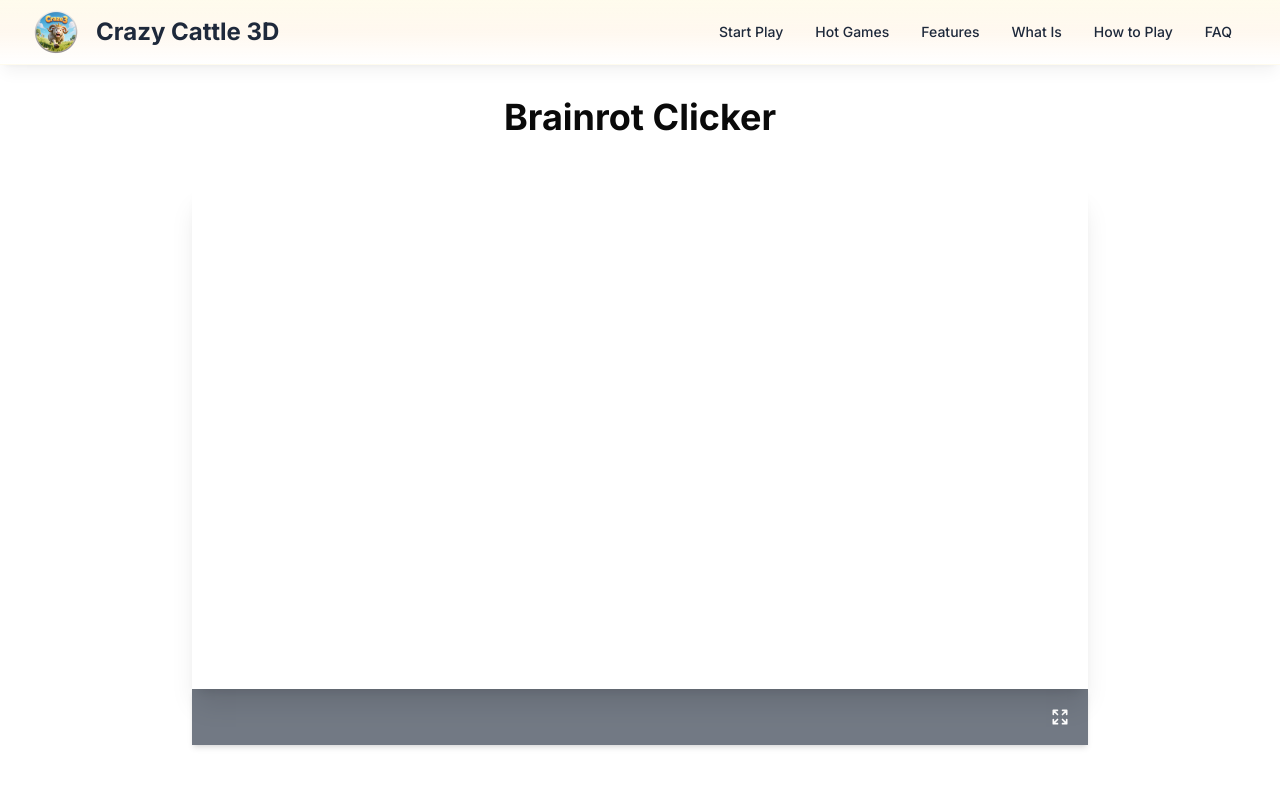
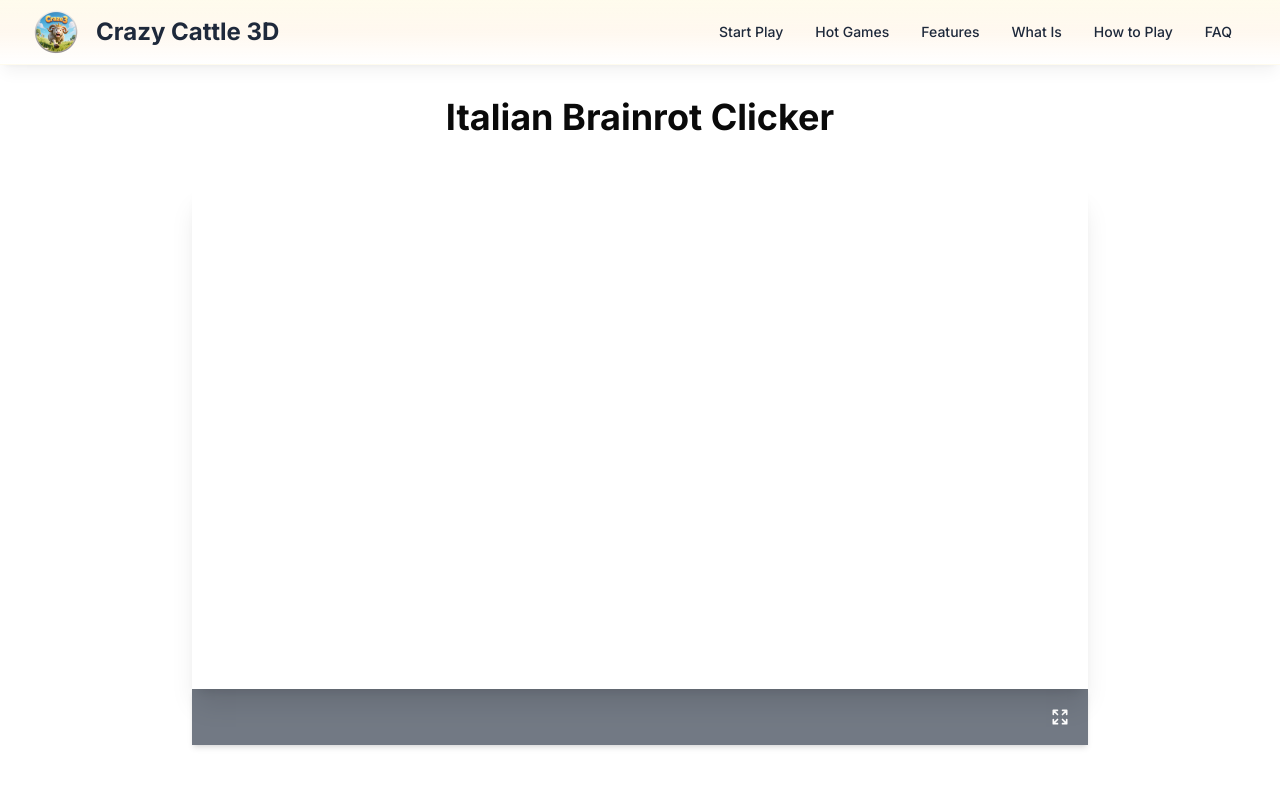
Before and after one commit to zhangyuliang1994/crazycattle3d, a Next.js app: page /brainrot-clicker in a window 1280 px wide. Shown: the top 800 px of the page. Built offline with nearby package versions, Linux system fonts and the light colour scheme.

Commit message:
refactor brainrot to italian brainrot

```diff
--- a/app/brainrot-clicker/content.ts
+++ b/app/brainrot-clicker/content.ts
@@ -7,7 +7,7 @@ export const brainrotClickerContent = {
   // 游戏区域配置
   gameSection: {
     ...globalContent.gameSection,
-    title: "Brainrot Clicker",
+    title: "Italian Brainrot Clicker",
     game: {
       url: '/brainrot-clicker.embed', // 嵌入链接，后续可能需要调整
       title: "brainrot-clicker",
@@ -18,12 +18,12 @@ export const brainrotClickerContent = {
   // 特性部分配置
   features: {
     // Title reflecting the game's unique theme and keywords
-    title: "Brainrot Clicker: Meme-Powered Online Game Features - Play Free!",
+    title: "Italian Brainrot Clicker: Meme-Powered Online Game Features - Play Free!",
     items: [
       {
         // Highlights the core clicker mechanic and meme theme
         title: "Tap Into Meme-Fueled Madness",
-        description: "Dive into Brainrot Clicker, a hilarious free online clicker game! Tap your way through layers of internet absurdity inspired by Italian Brainrot. Unlock bizarre characters and chaotic upgrades in this unblocked game experience."
+        description: "Dive into Italian Brainrot Clicker, a hilarious free online clicker game! Tap your way through layers of internet absurdity inspired by Italian Brainrot. Unlock bizarre characters and chaotic upgrades in this unblocked game experience."
       },
       {
         // Focuses on the character collection aspect
@@ -33,82 +33,82 @@ export const brainrotClickerContent = {
       {
         // Describes the addictive gameplay loop
         title: "Addictive Click, Upgrade, Repeat Gameplay",
-        description: "The core of this free game is simple: click to earn, then upgrade your brainrot army! Brainrot Clicker offers fast-paced progression and fills your screen with colorful, unpredictable madness. Perfect for fans of incremental io games."
+        description: "The core of this free game is simple: click to earn, then upgrade your Italian Brainrot army! Italian Brainrot Clicker offers fast-paced progression and fills your screen with colorful, unpredictable madness. Perfect for fans of incremental io games."
       },
       {
         // Emphasizes the game's unique selling points
         title: "Unpredictable Surprises & Boosts",
-        description: "What sets Brainrot Clicker apart when you play online? Expect the unexpected! Special effects, surprise character appearances, and powerful boosts keep you engaged and laughing as the meme chaos unfolds in this free unblocked game."
+        description: "What sets Italian Brainrot Clicker apart when you play online? Expect the unexpected! Special effects, surprise character appearances, and powerful boosts keep you engaged and laughing as the meme chaos unfolds in this free unblocked game."
       },
       {
         // Highlights accessibility and play style
         title: "Instant Fun for All Players",
-        description: "No learning curve here! Just dive into Brainrot Clicker and start tapping. This free online game is perfect for short bursts of fun or longer meme-binging sessions. Play unblocked anytime, anywhere."
+        description: "No learning curve here! Just dive into Italian Brainrot Clicker and start tapping. This free online game is perfect for short bursts of fun or longer meme-binging sessions. Play unblocked anytime, anywhere."
       }
     ]
   },
 
   whatIs: {
     // Title clearly defines the game and includes keywords
-    title: "What is Brainrot Clicker? The Viral Meme Online Game Explained",
+    title: "What is Italian Brainrot Clicker? The Viral Meme Online Game Explained",
     // Description based on the provided info, integrating keywords
-    description: "Brainrot Clicker is an intense, free online incremental game that hilariously combines the energy of viral memes with addictive clicker gameplay. Play unblocked and dive into the surreal Italian Brainrot trend! Your mission? Tap through layers of glorious insanity, unlocking progressively weirder characters and powerful boosts.\n\n" +
-      "Whether you're a seasoned clicker game enthusiast or a casual player looking for laughs, Brainrot Clicker throws you into a world where logic is optional and meme-powered humor reigns supreme. Collect iconic brainrot personalities like Bombardino Crocodilo and Tung Tung Tung Sahur, brought to life with vivid animations and offbeat sound effects. It's a standout among free io games for its sheer absurdity.\n\n" +
-      "Ready to play Brainrot Clicker? No downloads needed – just pure, unadulterated, free meme-clicking fun that gets more chaotic with every tap. Can you unlock all the brainrot characters and embrace the madness?",
+    description: "Italian Brainrot Clicker is an intense, free online incremental game that hilariously combines the energy of viral memes with addictive clicker gameplay. Play unblocked and dive into the surreal Italian Brainrot trend! Your mission? Tap through layers of glorious insanity, unlocking progressively weirder characters and powerful boosts.\n\n" +
+      "Whether you're a seasoned clicker game enthusiast or a casual player looking for laughs, Italian Brainrot Clicker throws you into a world where logic is optional and meme-powered humor reigns supreme. Collect iconic Italian Brainrot personalities like Bombardino Crocodilo and Tung Tung Tung Sahur, brought to life with vivid animations and offbeat sound effects. It's a standout among free io games for its sheer absurdity.\n\n" +
+      "Ready to play Italian Brainrot Clicker? No downloads needed – just pure, unadulterated, free meme-clicking fun that gets more chaotic with every tap. Can you unlock all the Italian Brainrot characters and embrace the madness?",
     logo: {
       // Placeholder - update if you have a specific logo for Brainrot Clicker
       src: "/assets/brainrot-clicker/brainrot-clicker-logo.png",
       // Alt text updated for the new game concept and keywords
-      alt: "Brainrot Clicker - Free Online Unblocked Meme Clicker Game Logo"
+      alt: "Italian Brainrot Clicker - Free Online Unblocked Meme Clicker Game Logo"
     }
   },
 
   howToPlay: {
     // Title reflecting the game and keywords
-    title: "How to Play Brainrot Clicker Online Free: Guide to Meme Madness",
+    title: "How to Play Italian Brainrot Clicker Online Free: Guide to Meme Madness",
     // Description focused on clicker mechanics and progression
-    description: "Playing Brainrot Clicker online is simple but hilariously addictive! The goal of this free game is to click as much as possible. Each tap earns you 'Brainrot' points, which you use to unlock meme character upgrades and powerful boosts along the way. The more you click, the more you earn, the more you can upgrade in this unblocked game!\n\n" +
+    description: "Playing Italian Brainrot Clicker online is simple but hilariously addictive! The goal of this free game is to click as much as possible. Each tap earns you 'Italian Brainrot' points, which you use to unlock meme character upgrades and powerful boosts along the way. The more you click, the more you earn, the more you can upgrade in this unblocked game!\n\n" +
       "You start with a basic character like Tralalero Tralala. As you play and click, you'll quickly unlock more absurd Italian Brainrot icons like Bombardino Crocodilo. Use your earned coins wisely to upgrade your clicks per tap, auto-clickers, and character farms to accelerate your journey into meme chaos. It's a classic clicker game loop with a unique viral twist, common in popular io games.\n\n" +
-      "Keep an eye on your coin balance and strategically invest in upgrades like 'Cursor' for +1 Brainrot per click or 'Auto Click' for passive income. Unlocking new skins and weather effects are milestones in your Brainrot Clicker adventure. Can you unlock them all in this free online game?",
+      "Keep an eye on your coin balance and strategically invest in upgrades like 'Cursor' for +1 Italian Brainrot per click or 'Auto Click' for passive income. Unlocking new skins and weather effects are milestones in your Italian Brainrot Clicker adventure. Can you unlock them all in this free online game?",
     // Placeholder - update if you have a specific gameplay image for Brainrot Clicker
     image: "/assets/brainrot-clicker/brainrot-clicker.jpg",
     // Alt text updated
-    imageAlt: "Brainrot Clicker Online Game Guide - Free Unblocked Meme Clicker Controls & Upgrades"
+    imageAlt: "Italian Brainrot Clicker Online Game Guide - Free Unblocked Meme Clicker Controls & Upgrades"
   },
 
   faq: {
     // Title updated
-    title: "Brainrot Clicker: Your Questions Answered (Free Online Meme Game FAQ)",
+    title: "Italian Brainrot Clicker: Your Questions Answered (Free Online Meme Game FAQ)",
     items: [
       {
         value: "what-is-brainrot-clicker", // More specific value
-        question: "What kind of game is Brainrot Clicker?",
-        answer: "Brainrot Clicker is a free online incremental clicker game powered by the hilarious Italian Brainrot meme trend. You tap to earn points, unlock bizarre meme characters, and upgrade them to progress through increasingly chaotic levels. It's a fun, unblocked game perfect for quick plays or longer sessions."
+        question: "What kind of game is Italian Brainrot Clicker?",
+        answer: "Italian Brainrot Clicker is a free online incremental clicker game powered by the hilarious Italian Brainrot meme trend. You tap to earn points, unlock bizarre meme characters, and upgrade them to progress through increasingly chaotic levels. It's a fun, unblocked game perfect for quick plays or longer sessions."
       },
       {
         value: "how-to-play-online",
-        question: "How do I play Brainrot Clicker online?",
-        answer: "Playing Brainrot Clicker is easy! It's a free browser game, so no download is needed. Just visit the game page and start clicking. The more you click, the more points you get to unlock upgrades and new meme characters. It’s a classic clicker game experience, unblocked for instant access."
+        question: "How do I play Italian Brainrot Clicker online?",
+        answer: "Playing Italian Brainrot Clicker is easy! It's a free browser game, so no download is needed. Just visit the game page and start clicking. The more you click, the more points you get to unlock upgrades and new meme characters. It’s a classic clicker game experience, unblocked for instant access."
       },
       {
         value: "main-objective-game",
-        question: "What's the main goal in Brainrot Clicker games?",
-        answer: "The main goal in Brainrot Clicker is to click your way through the viral Italian Brainrot universe, unlocking all the meme characters (like Cappuccino Assasino, Bobritto Bandito) and their upgrades. It's about embracing the absurdity and seeing how far your meme army can progress in this free online game!"
+        question: "What's the main goal in Italian Brainrot Clicker games?",
+        answer: "The main goal in Italian Brainrot Clicker is to click your way through the viral Italian Brainrot universe, unlocking all the meme characters (like Cappuccino Assasino, Bobritto Bandito) and their upgrades. It's about embracing the absurdity and seeing how far your meme army can progress in this free online game!"
       },
       {
         value: "are-io-games-similar", // Connecting to io games keyword
-        question: "Is Brainrot Clicker like other io games?",
-        answer: "While Brainrot Clicker is primarily an incremental clicker game, it shares the instant accessibility and often chaotic fun found in many popular free io games. It's browser-based, unblocked, and offers a simple yet addictive gameplay loop that many io games players enjoy."
+        question: "Is Italian Brainrot Clicker like other io games?",
+        answer: "While Italian Brainrot Clicker is primarily an incremental clicker game, it shares the instant accessibility and often chaotic fun found in many popular free io games. It's browser-based, unblocked, and offers a simple yet addictive gameplay loop that many io games players enjoy."
       },
       {
         value: "mobile-play",
-        question: "Can I play Brainrot Clicker on my phone?",
-        answer: "Yes! You can play Brainrot Clicker, this fun free online game, on your phone or most other devices with a modern web browser. Being unblocked and browser-based makes it easily accessible."
+        question: "Can I play Italian Brainrot Clicker on my phone?",
+        answer: "Yes! You can play Italian Brainrot Clicker, this fun free online game, on your phone or most other devices with a modern web browser. Being unblocked and browser-based makes it easily accessible."
       },
       {
         value: "what-is-brainrot-meme",
-        question: "What is a 'brainrot' meme, as seen in the game?",
-        answer: "A 'brainrot' meme, like those featured in the Brainrot Clicker game, typically refers to viral internet trends, sounds, or characters that become incredibly pervasive, often repeated without deep meaning but for sheer absurdist humor. This free online game celebrates that culture!"
+        question: "What is an 'Italian Brainrot' meme, as seen in the game?",
+        answer: "An 'Italian Brainrot' meme, like those featured in the Italian Brainrot Clicker game, typically refers to viral internet trends, sounds, or characters that become incredibly pervasive, often repeated without deep meaning but for sheer absurdist humor. This free online game celebrates that culture!"
       }
     ]
   }
--- a/app/brainrot-clicker/page.tsx
+++ b/app/brainrot-clicker/page.tsx
@@ -4,11 +4,11 @@ import { GamePageTemplate } from "@/components/templates/GamePageTemplate";
 import { brainrotClickerContent } from "./content";
 
 export const metadata: Metadata = {
-  title: `Brainrot Clicker | Play Online Game | ${siteConfig.domain}`,
-  description: "Play Brainrot Clicker unblocked online for free! Tap into meme madness in this addictive clicker game. No download, instant browser play. Click to victory!",
+  title: `Italian Brainrot Clicker | Play Free Game | ${siteConfig.domain}`,
+  description: "Play Italian Brainrot Clicker unblocked online for free! Tap into meme madness in this addictive clicker game. No download, instant browser play. Click to Play!",
   openGraph: {
-    title: `Brainrot Clicker Unblocked | Play Free Game | ${siteConfig.domain}`,
-    description: "Play Brainrot Clicker - a free addictive clicker game right in your browser. No downloads required.",
+    title: `Italian Brainrot Clicker Unblocked | Play Free Game | ${siteConfig.domain}`,
+    description: "Play Italian Brainrot Clicker - a free addictive clicker game right in your browser. No downloads required.",
   },
   alternates: {
     canonical: `/brainrot-clicker`,
@@ -18,8 +18,8 @@ export const metadata: Metadata = {
 // 游戏页面配置
 const gameConfig = {
   metadata: {
-    title: "Brainrot Clicker",
-    description: "Play Brainrot Clicker - a free addictive clicker game right in your browser. No downloads required.",
+    title: "Italian Brainrot Clicker",
+    description: "Play Italian Brainrot Clicker - a free addictive clicker game right in your browser. No downloads required.",
     url: "/brainrot-clicker"
   },
   content: brainrotClickerContent
--- a/app/games/game-data.ts
+++ b/app/games/game-data.ts
@@ -30,8 +30,8 @@ export const games: Record<string, Game> = {
   },
   "brainrot-clicker": {
     id: "brainrot-clicker",
-    title: "Brainrot Clicker",
-    description: "Click your way to victory in this addictive and fun clicker game. No download needed – start playing instantly in browser!",
+    title: "Italian Brainrot Clicker",
+    description: "Dive into Italian Brainrot Clicker! Tap through meme madness in this addictive online clicker game. Instant play, no download!",
     image: "/assets/brainrot-clicker/brainrot-clicker.jpg",
     url: "/brainrot-clicker",
   },
--- a/config/content.ts
+++ b/config/content.ts
@@ -37,7 +37,7 @@ export const content = {
         { text: "Crazy Cattle 3D", href: "/" },
         { text: "Crazy Cow 3D", href: "/crazy-cow-3d" },
         { text: "Cheese Chompers 3D", href: "/cheese-chompers-3d" },
-        { text: "Brainrot Clicker", href: "/brainrot-clicker" },
+        { text: "Italian Brainrot Clicker", href: "/brainrot-clicker" },
       ]
     },
     social: {
--- a/public/game/brainrot-clicker/index.html
+++ b/public/game/brainrot-clicker/index.html
@@ -4,7 +4,7 @@
     <base href="/game/brainrot-clicker/">
     <meta charset="utf-8">
     <meta name="viewport" content="width=device-width, user-scalable=no, initial-scale=1.0">
-    <title>Brainrot Clicker</title>
+    <title>Italian Brainrot Clicker</title>
     <meta name="robots" content="noindex">
     <style>
         html, body {
@@ -147,7 +147,7 @@
         src="https://game.azgame.io/italian-brainrot-clicker/"
         allowfullscreen="true"
         allow="autoplay; fullscreen; gamepad; keyboard-map; xr-spatial-tracking"
-        title="Brainrot Clicker">
+        title="Italian Brainrot Clicker">
     </iframe>
 
     <script>
```
Also changed, not shown: public/llms-full.txt, public/llms.txt.
